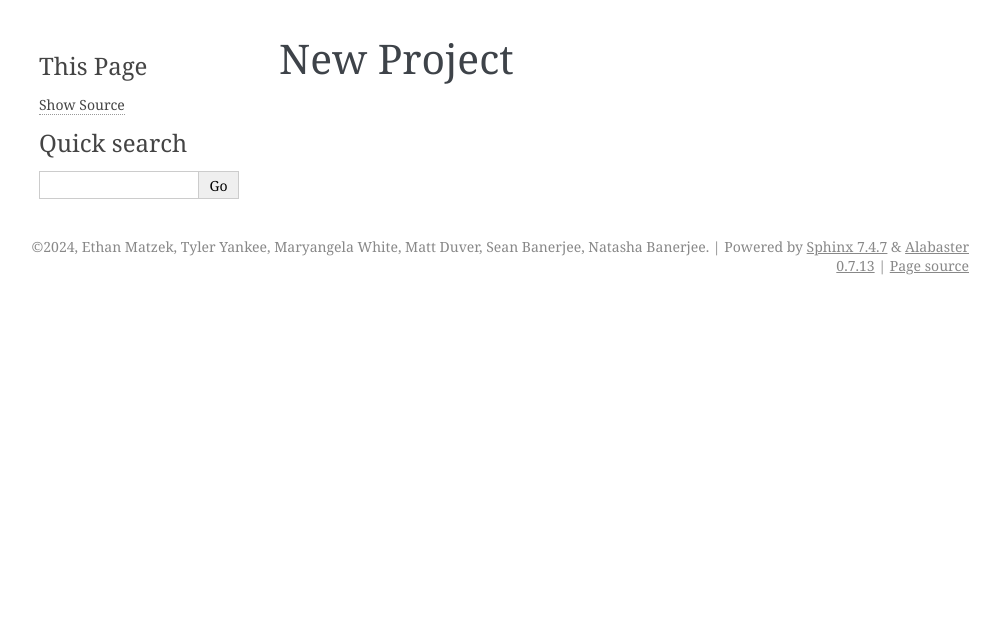
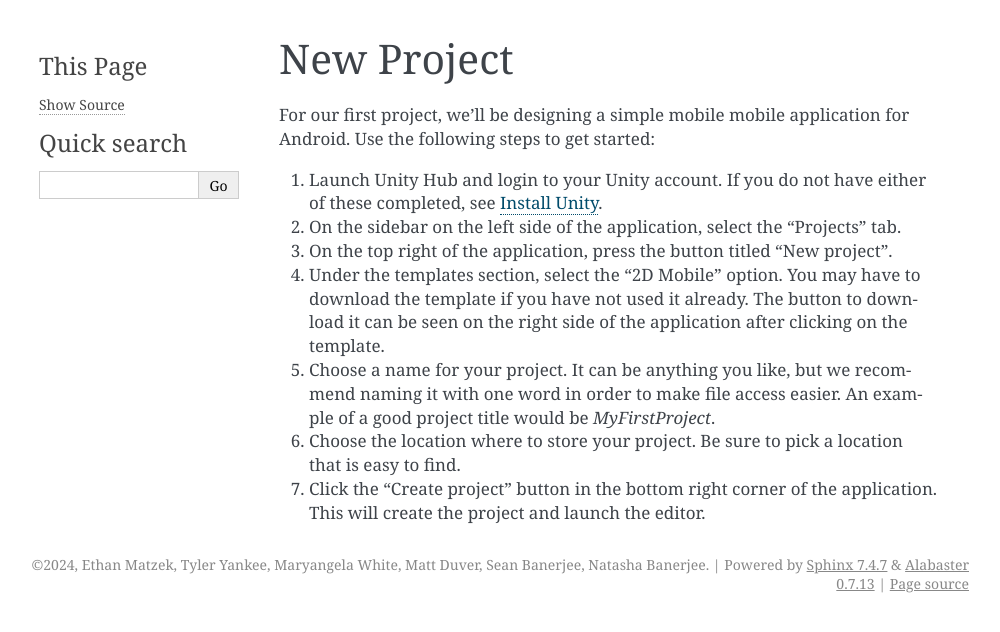
Before and after one commit to tarstutorials/vrsensorint, a Sphinx documentation site: the page built from docs/source/content/m1/new_project.rst, in a window 1280 px wide. Shown: the top 632 px of the page, without its empty margins (141-1141 px from the left). Built offline with Sphinx 7.4.7, drawn with Linux system fonts in a browser that asks for light colours.

Commit message:
Initial write-up of new project page

```diff
--- a/docs/source/content/m1/install_unity.rst
+++ b/docs/source/content/m1/install_unity.rst
@@ -1,3 +1,4 @@
+.. _new_to_install:
 ===============
 Install Unity
 ===============
--- a/docs/source/content/m1/new_project.rst
+++ b/docs/source/content/m1/new_project.rst
@@ -2,3 +2,17 @@
 ===============
 New Project
 ===============
+
+For our first project, we'll be designing a simple mobile mobile application for Android. Use the following steps to get started:
+
+#. Launch Unity Hub and login to your Unity account. If you do not have either of these completed, see :ref:`new_to_install`.
+
+#. On the sidebar on the left side of the application, select the "Projects" tab.
+
+#. On the top right of the application, press the button titled "New project".
+
+#. Under the templates section, select the "2D Mobile" option. You may have to download the template if you have not used it already. The button to download it can be seen on the right side of the application after clicking on the template.
+
+#. Choose a name for your project. It can be anything you like, but we recommend naming it with one word in order to make file access easier. An example of a good project title would be *MyFirstProject*.
+#. Choose the location where to store your project. Be sure to pick a location that is easy to find.
+#. Click the "Create project" button in the bottom right corner of the application. This will create the project and launch the editor.
```
Also changed, not shown: docs/source/content/m1/mobile_development.rst (line endings or trailing spaces).
